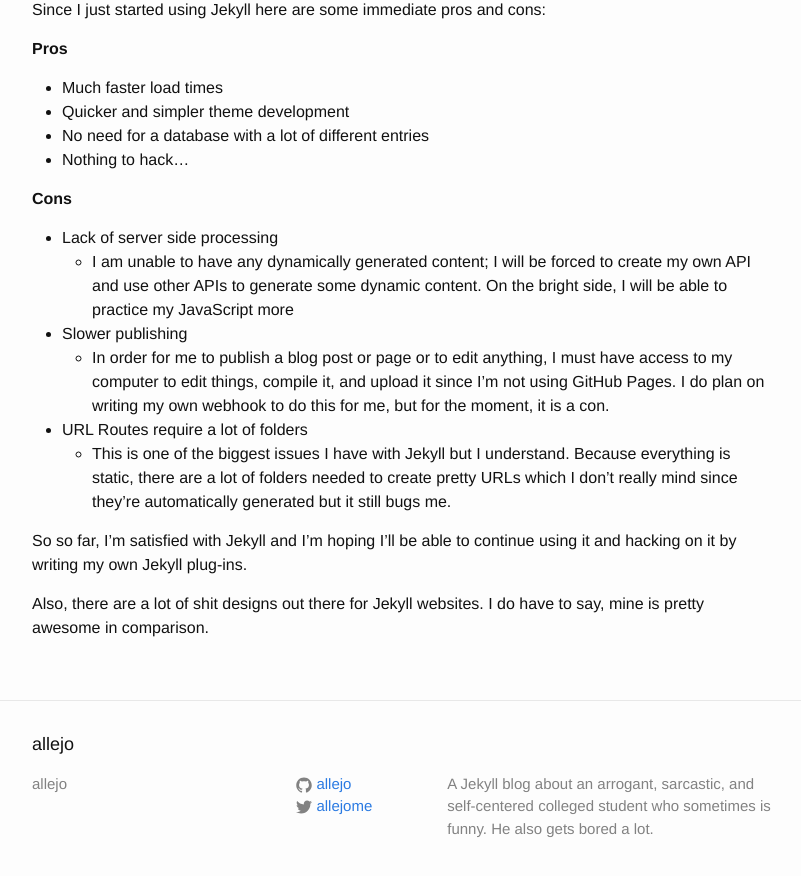
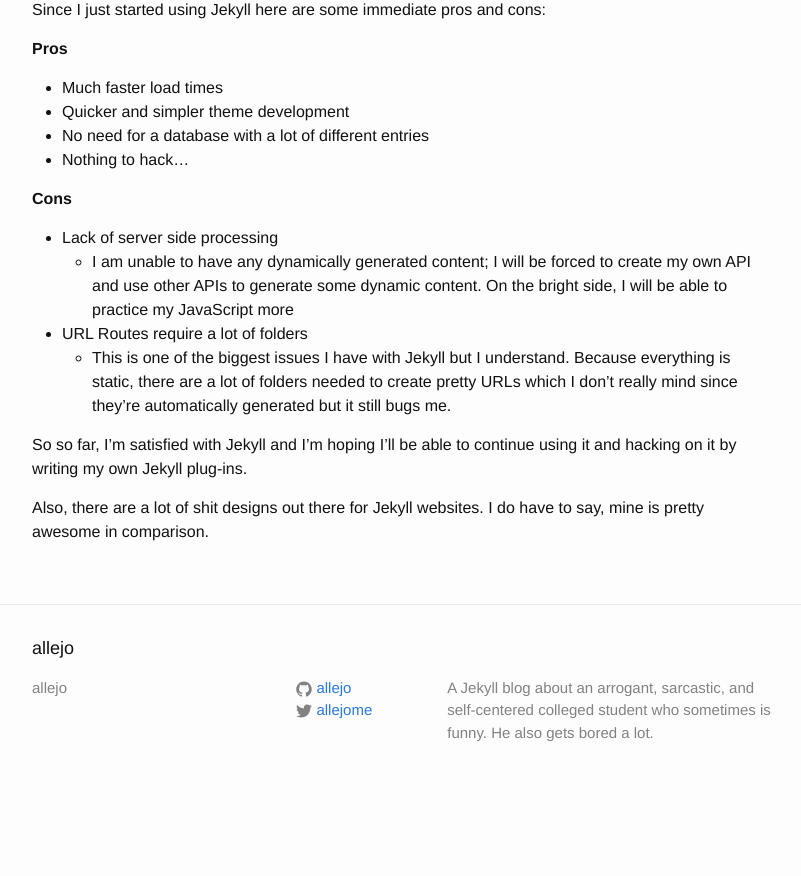
Before and after one commit to allejo/allejo.io, a Jekyll site: the page built from _posts/2015-02-06-From-Wordpress-to-Jekyll.md, in a window 1280 px wide and 900 px high, scrolled down 657 px. Shown: the top 876 px of the window, without its empty margins (238-1039 px from the left). Built offline with Jekyll 4.4.1, drawn with Linux system fonts in a browser that asks for light colours; Markdown is read by kramdown in place of the engine named in the settings; comment, search, counter and statistics services are not loaded; after the commit the page ends 1461 px from its top, so only the background shows below that.

Commit message:
Removed bit about slow publishing

```diff
--- a/_posts/2015-02-06-From-Wordpress-to-Jekyll.md
+++ b/_posts/2015-02-06-From-Wordpress-to-Jekyll.md
@@ -27,8 +27,6 @@ Since I just started using Jekyll here are some immediate pros and cons:
 
 - Lack of server side processing
     - I am unable to have any dynamically generated content; I will be forced to create my own API and use other APIs to generate some dynamic content. On the bright side, I will be able to practice my JavaScript more
-- Slower publishing
-    - In order for me to publish a blog post or page or to edit anything, I must have access to my computer to edit things, compile it, and upload it since I'm not using GitHub Pages. I do plan on writing my own webhook to do this for me, but for the moment, it is a con.
 - URL Routes require a lot of folders
     - This is one of the biggest issues I have with Jekyll but I understand. Because everything is static, there are a lot of folders needed to create pretty URLs which I don't really mind since they're automatically generated but it still bugs me.
 
```
